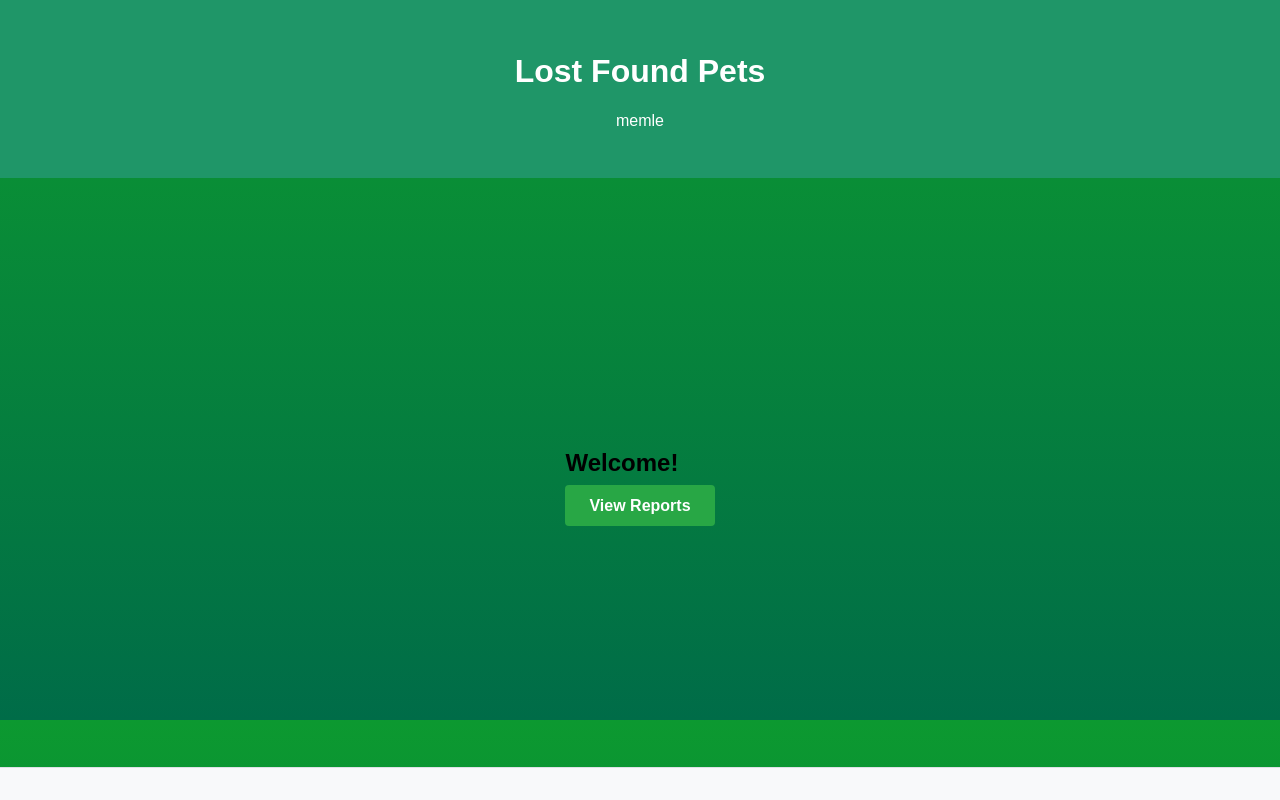
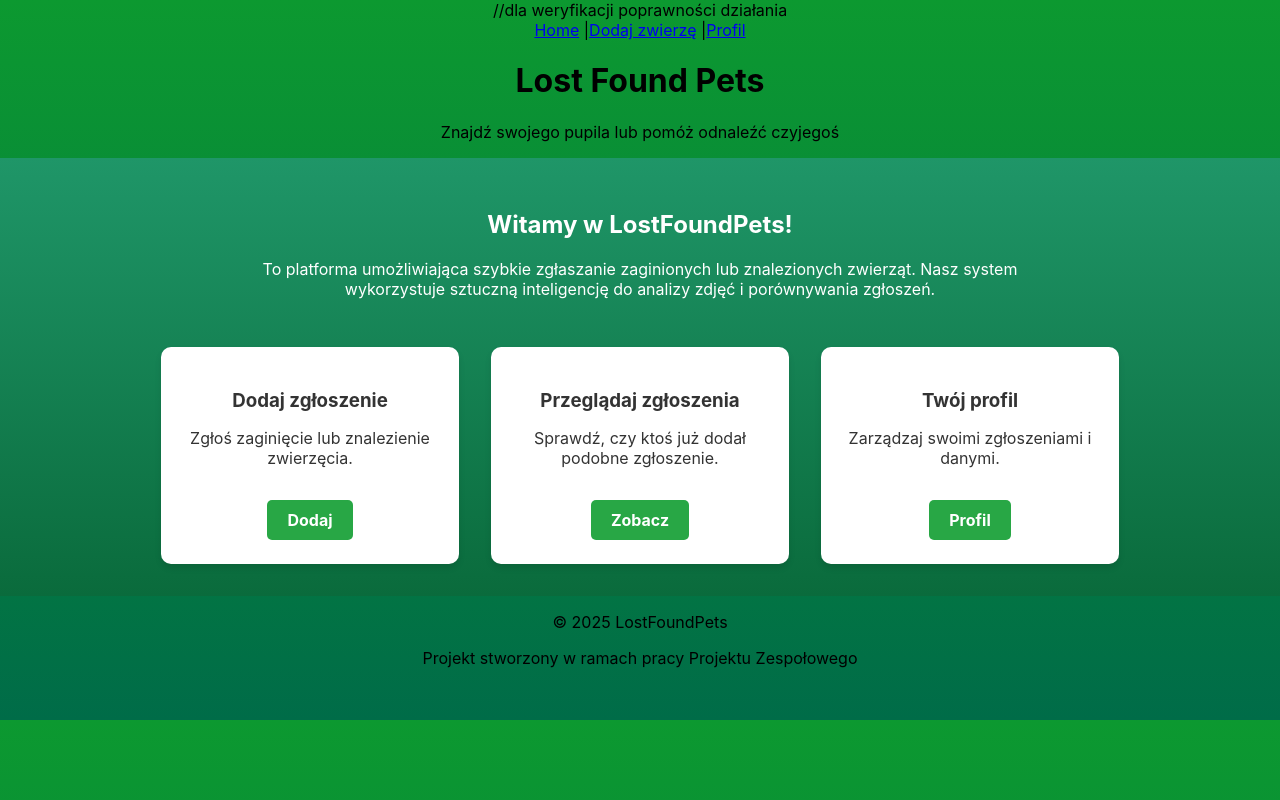
Before and after one commit to szybec31/Lost_Found_Pets, a React (Create React App) app in the folder frontend/frontend/: page / in a window 1280 px wide. Built offline with nearby package versions, Linux system fonts and the light colour scheme.

Commit message:
[Edycja formularza zwierzęcia i profilu użytkownika]

```diff
--- a/frontend/frontend/package.json
+++ b/frontend/frontend/package.json
@@ -1,4 +1,5 @@
 {
+  "homepage": ".",
   "name": "login_lnfp_1",
   "version": "0.1.0",
   "private": true,
@@ -7,9 +8,10 @@
     "@testing-library/jest-dom": "^6.6.3",
     "@testing-library/react": "^16.3.0",
     "@testing-library/user-event": "^13.5.0",
+    "axios": "^1.9.0",
     "react": "^19.1.0",
     "react-dom": "^19.1.0",
-    "react-router-dom": "^7.5.0",
+    "react-router-dom": "^6.22.2",
     "react-scripts": "5.0.1",
     "web-vitals": "^2.1.4"
   },
--- a/frontend/frontend/src/App.js
+++ b/frontend/frontend/src/App.js
@@ -1,17 +1,30 @@
 import './App.css';
 import React from 'react';
-import { BrowserRouter as Router, Routes, Route } from 'react-router-dom';
+import { BrowserRouter as Router, Routes, Route, Link } from 'react-router-dom';
 import HomePage from './pages/HomePage';
 import LoginSignUp from './components/login/LoginSignUp';
+import AddLostAnimal from './components/form/AddLostAnimal';
+import UserProfile from './components/user/UserProfile';
 
   function App() {
     return (
+      <div className="App">
        <Router>
+        //dla weryfikacji poprawności działania
+        <nav>
+          <Link to="/">Home</Link> |
+          <Link to="/add">Dodaj zwierzę</Link> |
+          <Link to="/profile">Profil</Link>
+        </nav>
+
         <Routes>
           <Route path="/" element={<HomePage />} />
           <Route path="/login" element={<LoginSignUp />} />
+          <Route path="/add" element={<AddLostAnimal />} />
+          <Route path="/profile" element={<UserProfile />} />
         </Routes>
       </Router>
+      </div>
     );
   }
 
--- /dev/null
+++ b/frontend/frontend/src/components/form/AddLostAnimal.jsx
@@ -0,0 +1,42 @@
+import React, { useState } from 'react';
+import axios from 'axios';
+
+const AddLostAnimal = () => {
+  const [name, setName] = useState('');
+  const [desc, setDesc] = useState('');
+  const [image, setImage] = useState(null);
+  const [type, setType] = useState('lost'); // lost / found
+
+  const handleSubmit = async (e) => {
+    e.preventDefault();
+    const formData = new FormData();
+    formData.append('name', name);
+    formData.append('description', desc);
+    formData.append('type', type);
+    formData.append('image', image);
+
+    // konfiguracja endpointu backendu
+    await axios.post('http://localhost:8000/api/reports', formData);
+
+    alert('Zgłoszenie dodane!');
+  }
+
+  return (
+    <div className="form-container">
+      <h2>Add Lost/Found Pet</h2>
+      <form onSubmit={handleSubmit}>
+        <select value={type} onChange={(e) => setType(e.target.value)}>
+          <option value="lost">Lost</option>
+          <option value="found">Found</option>
+        </select>
+        <input type="text" placeholder="Pet Name" onChange={(e) => setName(e.target.value)} required />
+        <textarea placeholder="Description" onChange={(e) => setDesc(e.target.value)} required />
+        <input type="file" accept="image/*" onChange={(e) => setImage(e.target.files[0])} required />
+
+        <button type="submit">Submit</button>
+      </form>
+    </div>
+  );
+};
+
+export default AddLostAnimal;
--- a/frontend/frontend/src/components/login/LoginSignUp.jsx
+++ b/frontend/frontend/src/components/login/LoginSignUp.jsx
@@ -35,7 +35,7 @@ const LoginSignUp = () => {
         await login(formData.email, formData.password);
       }
         console.log(formData)
-      //navigate('/'); // Przekierowanie po udanej autentykacji
+      //navigate('/'); // Przekierowanie po udanej autentyfikacji
     } catch (error) {
       console.error('Error:', error);
       alert(action === "Sign Up" ? 'Registration failed' : 'Login failed');
--- /dev/null
+++ b/frontend/frontend/src/components/user/UserProfile.css
@@ -0,0 +1,22 @@
+.profile-container {
+    max-width: 600px;
+    margin: 3rem auto;
+    padding: 2rem;
+    background-color: #f5f5f5;
+    border-radius: 12px;
+    box-shadow: 0 4px 10px rgba(0, 0, 0, 0.1);
+    text-align: center;
+  }
+
+  .profile-card {
+    margin-top: 1rem;
+    background: white;
+    padding: 1.5rem;
+    border-radius: 8px;
+    box-shadow: inset 0 0 4px rgba(0, 0, 0, 0.05);
+  }
+
+  .profile-card p {
+    margin: 0.5rem 0;
+    font-size: 1.1rem;
+  }
--- /dev/null
+++ b/frontend/frontend/src/components/user/UserProfile.jsx
@@ -0,0 +1,19 @@
+import React from 'react';
+import './UserProfile.css';
+
+const UserProfile = () => {
+  const userEmail = localStorage.getItem('user_email') || 'example@email.com';
+
+  return (
+    <div className="profile-container">
+      <h2>Twój profil</h2>
+      <div className="profile-card">
+        <p><strong>Email:</strong> {userEmail}</p>
+        <p><strong>Typ konta:</strong> Użytkownik</p>
+        <p><strong>Liczba zgłoszeń:</strong> 0 (placeholder)</p>
+      </div>
+    </div>
+  );
+};
+
+export default UserProfile;
--- a/frontend/frontend/src/pages/HomePage.css
+++ b/frontend/frontend/src/pages/HomePage.css
@@ -1,42 +1,57 @@
-.home-container {
+.home-main {
+  flex: 1;
   display: flex;
   flex-direction: column;
-    min-height: 100vh;
-    font-family: Arial, sans-serif;
+  align-items: center;
+  padding: 2rem;
+  background: linear-gradient(to bottom, #1f9668, #0a6b3c);
+  color: white;
 }
 
-  .home-header {
-    background-color: #1f9668;
-    color: white;
-    padding: 2rem;
+.home-welcome {
+  max-width: 800px;
+  text-align: center;
+  margin-bottom: 2rem;
+}
+
+.home-actions {
+  display: flex;
+  gap: 2rem;
+  flex-wrap: wrap;
+  justify-content: center;
+}
+
+.action-card {
+  background-color: #ffffff;
+  color: #333;
+  padding: 1.5rem;
+  border-radius: 10px;
+  width: 250px;
+  box-shadow: 0 4px 6px rgba(0, 0, 0, 0.1);
   text-align: center;
 }
 
-  .home-main {
-    flex: 1;
-    display: flex;
-    justify-content: center;
-    align-items: center;
-    padding: 2rem;
+.action-card h3 {
+  margin-bottom: 0.5rem;
 }
 
-  .login-button {
-    padding: 12px 24px;
+.action-button {
+  display: inline-block;
+  margin-top: 1rem;
+  padding: 10px 20px;
   background-color: #28a745;
   color: white;
   text-decoration: none;
-    border-radius: 4px;
+  border-radius: 5px;
   font-weight: bold;
   transition: background-color 0.3s;
 }
 
-  .login-button:hover {
+.action-button:hover {
   background-color: #218838;
 }
 
-  .home-footer {
-    background-color: #f8f9fa;
-    padding: 1rem;
+.login-prompt {
   text-align: center;
-    border-top: 1px solid #dee2e6;
+  margin-top: 2rem;
 }
--- a/frontend/frontend/src/pages/HomePage.jsx
+++ b/frontend/frontend/src/pages/HomePage.jsx
@@ -9,26 +9,56 @@ const HomePage = () => {
         <div className="home-container">
           <header className="home-header">
             <h1>Lost Found Pets</h1>
-                <p>memle</p>
+            <p>Znajdź swojego pupila lub pomóż odnaleźć czyjegoś</p>
             {!isLoggedIn && (
               <div className="header-login-button">
-                        <Link to="/login" className="login-button">Login</Link>
+                <Link to="/login" className="login-button">Zaloguj się</Link>
               </div>
             )}
           </header>
 
           <main className="home-main">
+            <section className="home-welcome">
+              <h2>Witamy w LostFoundPets!</h2>
+              <p>
+                To platforma umożliwiająca szybkie zgłaszanie zaginionych lub znalezionych zwierząt.
+                Nasz system wykorzystuje sztuczną inteligencję do analizy zdjęć i porównywania zgłoszeń.
+              </p>
+            </section>
+
+            <section className="home-actions">
               {isLoggedIn ? (
-                    <div>
-                        <h2>Welcome!</h2>
-                        <Link to="/reports" className="login-button">View Reports</Link>
+                <>
+                  <div className="action-card">
+                    <h3>Dodaj zgłoszenie</h3>
+                    <p>Zgłoś zaginięcie lub znalezienie zwierzęcia.</p>
+                    <Link to="/add" className="action-button">Dodaj</Link>
                   </div>
+
+                  <div className="action-card">
+                    <h3>Przeglądaj zgłoszenia</h3>
+                    <p>Sprawdź, czy ktoś już dodał podobne zgłoszenie.</p>
+                    <Link to="/reports" className="action-button">Zobacz</Link>
+                  </div>
+
+                  <div className="action-card">
+                    <h3>Twój profil</h3>
+                    <p>Zarządzaj swoimi zgłoszeniami i danymi.</p>
+                    <Link to="/profile" className="action-button">Profil</Link>
+                  </div>
+                </>
               ) : (
-                    <Link to="/login" className="login-button">Login / Register</Link>
+                <div className="login-prompt">
+                  <p>Aby dodać zgłoszenie lub przeglądać zgłoszenia, musisz się zalogować.</p>
+                  <Link to="/login" className="login-button">Zaloguj się / Zarejestruj</Link>
+                </div>
               )}
+            </section>
           </main>
 
             <footer className="home-footer">
+                <p>&copy; 2025 LostFoundPets</p>
+                <p>Projekt stworzony w ramach pracy Projektu Zespołowego</p>
             </footer>
         </div>
     );
```
Also changed, not shown: 1 other file (tests, documents, lock files or other folders). Lines whose indentation alone changed are shown as unchanged.
